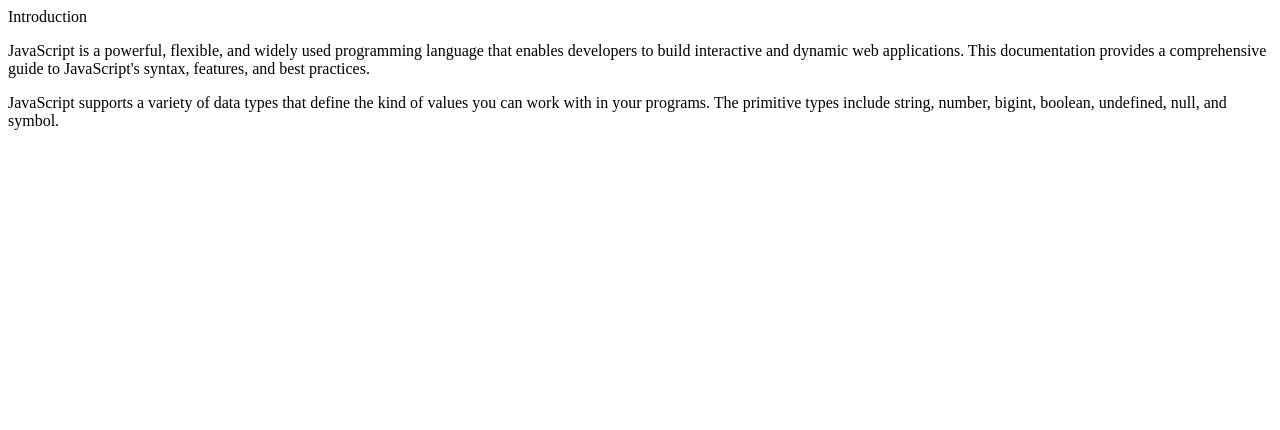
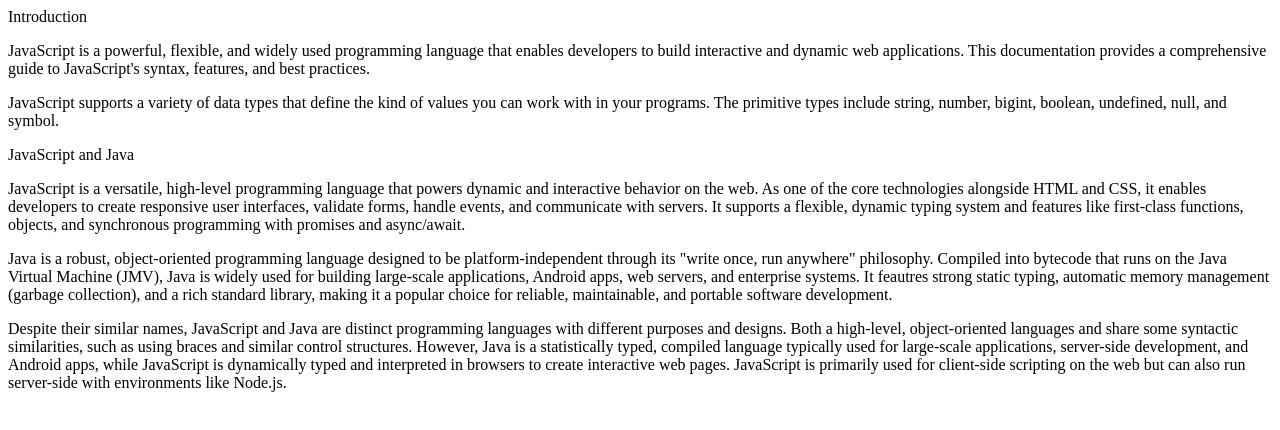
Before and after one commit to lengleman-spec/technical-page, a plain HTML site: page index.html in a window 1280 px wide. Drawn offline with Linux system fonts and the light colour scheme.

Commit message:
added JavaScript and Java section

```diff
--- a/index.html
+++ b/index.html
@@ -21,6 +21,43 @@
           string, number, bigint, boolean, undefined, null, and symbol.
         </p>
       </section>
+
+      <section class="main-section" id="JavaScript_and_Java">
+        <header>JavaScript and Java</header>
+        <p>
+          JavaScript is a versatile, high-level programming language that powers
+          dynamic and interactive behavior on the web. As one of the core
+          technologies alongside HTML and CSS, it enables developers to create
+          responsive user interfaces, validate forms, handle events, and
+          communicate with servers. It supports a flexible, dynamic typing
+          system and features like first-class functions, objects, and
+          synchronous programming with promises and async/await.
+        </p>
+
+        <p>
+          Java is a robust, object-oriented programming language designed to be
+          platform-independent through its "write once, run anywhere"
+          philosophy. Compiled into bytecode that runs on the Java Virtual
+          Machine (JMV), Java is widely used for building large-scale
+          applications, Android apps, web servers, and enterprise systems. It
+          feautres strong static typing, automatic memory management (garbage
+          collection), and a rich standard library, making it a popular choice
+          for reliable, maintainable, and portable software development.
+        </p>
+
+        <p>
+          Despite their similar names, JavaScript and Java are distinct
+          programming languages with different purposes and designs. Both a
+          high-level, object-oriented languages and share some syntactic
+          similarities, such as using braces and similar control structures.
+          However, Java is a statistically typed, compiled language typically
+          used for large-scale applications, server-side development, and
+          Android apps, while JavaScript is dynamically typed and interpreted in
+          browsers to create interactive web pages. JavaScript is primarily used
+          for client-side scripting on the web but can also run server-side with
+          environments like Node.js.
+        </p>
+      </section>
     </main>
   </body>
 </html>
```
